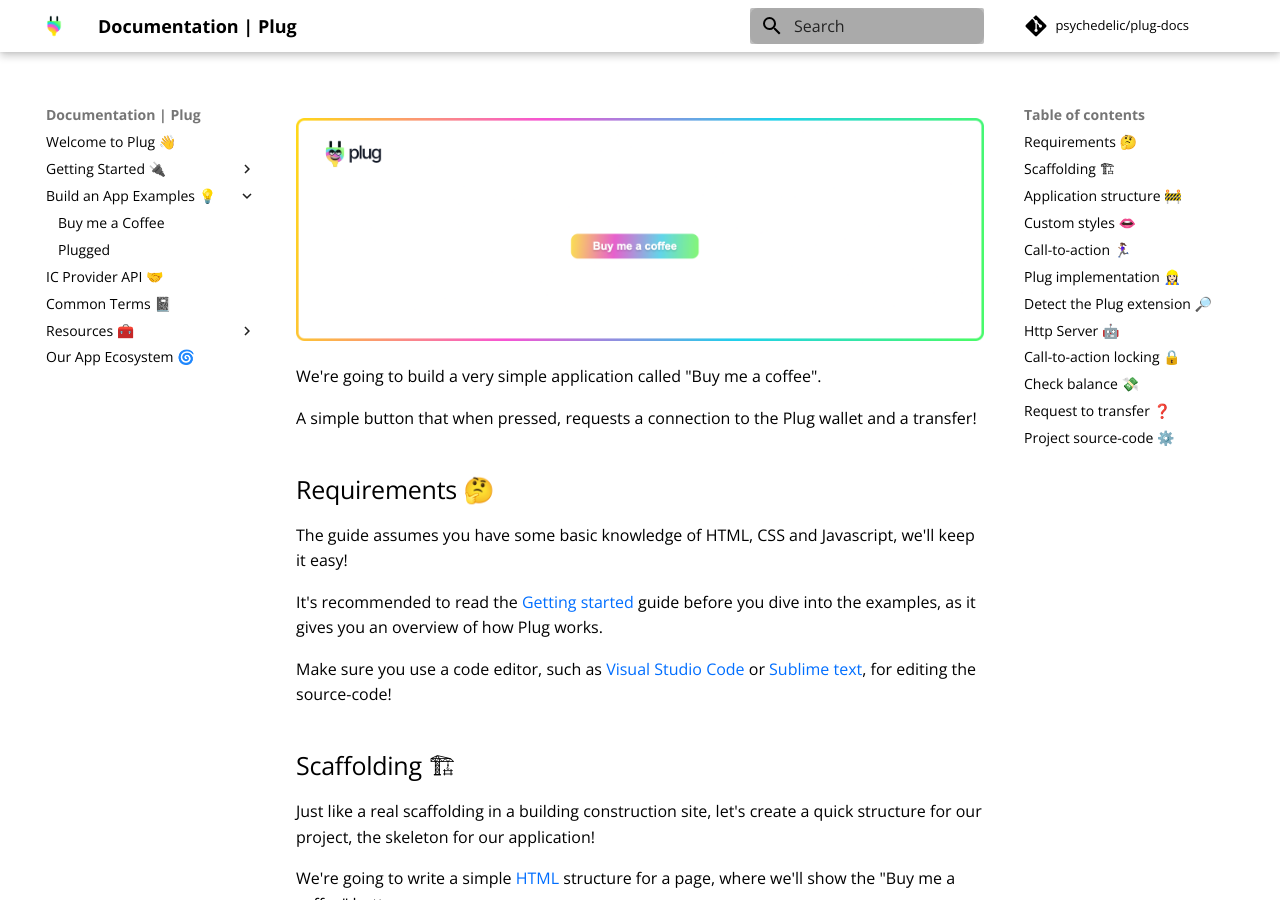
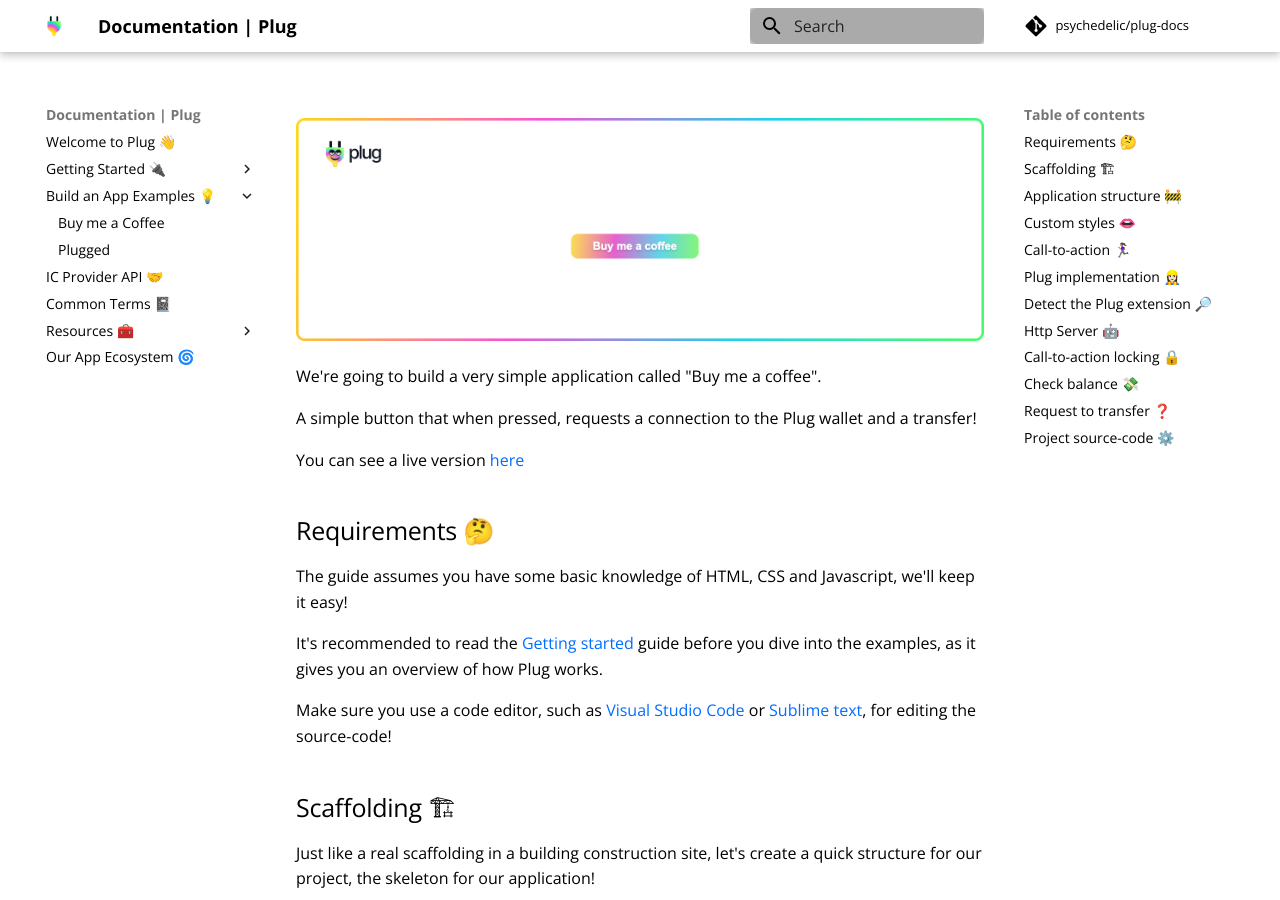
Before and after one commit to Psychedelic/plug-docs, an MkDocs documentation site: the page built from docs/build-an-app-examples/build-app-buy-me-a-coffee.md, in a window 1280 px wide and 900 px high. Built offline with MkDocs 1.6.1 and Material for MkDocs 9.7.7, drawn with Linux system fonts in a browser that asks for light colours; comment, search, counter and statistics services are not loaded.

Commit message:
docs: ✏️  app examples live preview

```diff
--- a/docs/build-an-app-examples/build-app-buy-me-a-coffee.md
+++ b/docs/build-an-app-examples/build-app-buy-me-a-coffee.md
@@ -9,6 +9,8 @@
 We're going to build a very simple application called "Buy me a coffee".
 
 A simple button that when pressed, requests a connection to the Plug wallet and a transfer!
+
+You can see a live version [here](https://nameless-king-9798.on.fleek.co/buy-me-a-coffee/)
 
 ## Requirements 🤔
 
```
Also changed, not shown: docs/build-an-app-examples/build-app-plugged.md (+2 -0 lines).
